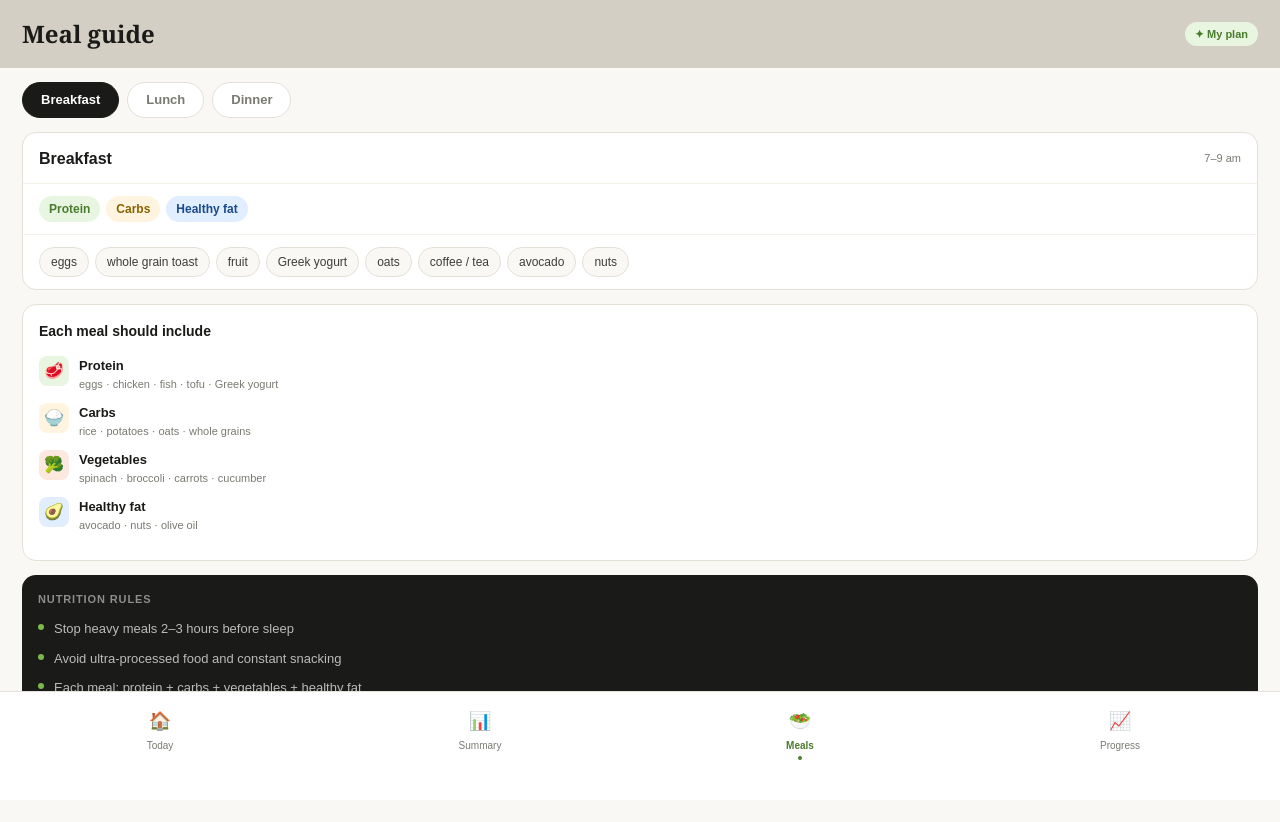
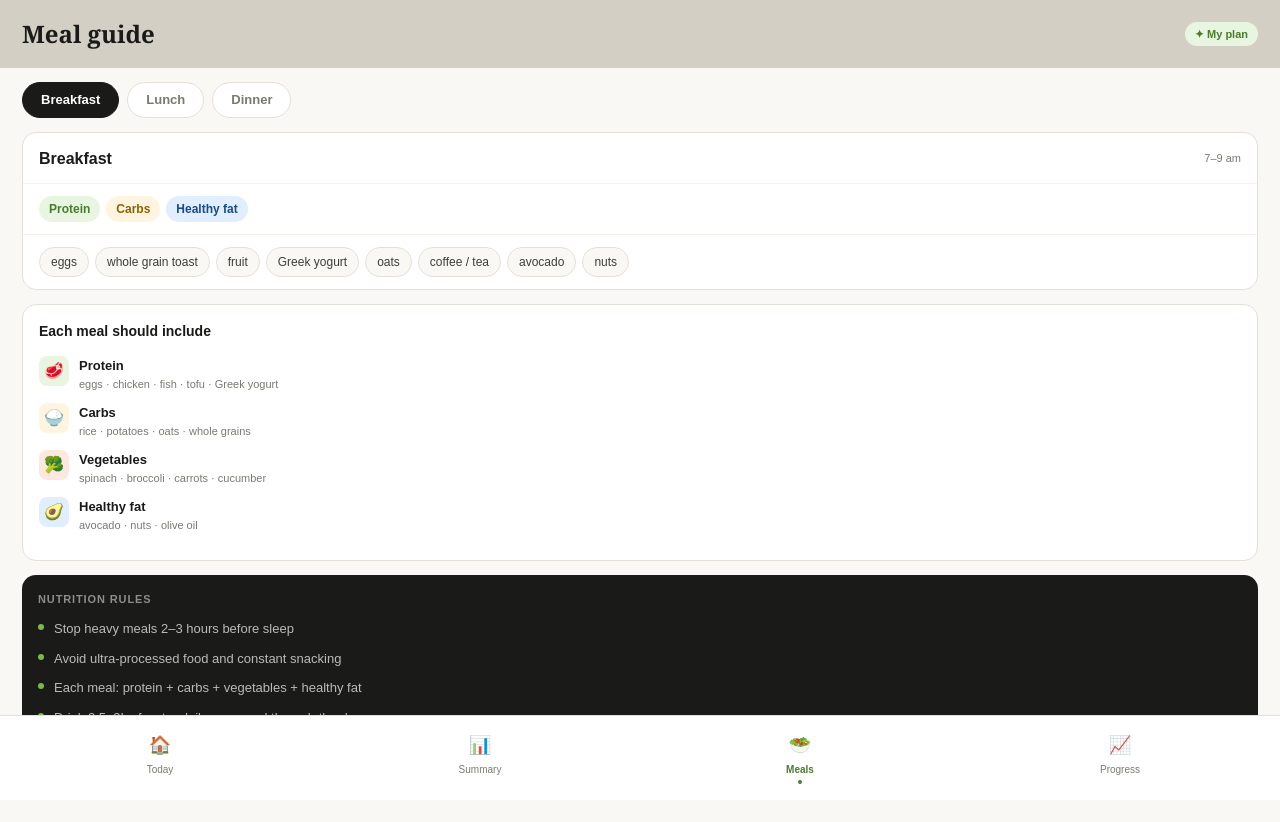
Before and after one commit to nesansatya/weekly-reset, a Next.js app: page /dashboard/meals in a window 1280 px wide. Shown: the top 822 px of the page. Built offline with nearby package versions, Linux system fonts and the light colour scheme.

Commit message:
fix: bottom nav safe area meals page

```diff
--- a/app/dashboard/meals/page.tsx
+++ b/app/dashboard/meals/page.tsx
@@ -46,7 +46,7 @@ export default function Meals() {
   const meal = meals[active]
 
   return (
-    <main style={s({ minHeight: '100dvh', background: '#faf8f4', fontFamily: "'DM Sans', Arial, sans-serif", paddingBottom: 120 })}>
+    <main style={s({ minHeight: '100dvh', background: '#faf8f4', fontFamily: "'DM Sans', Arial, sans-serif", paddingBottom: 100 })}>
 
       <div style={s({
         padding: '16px 22px 16px',
@@ -120,7 +120,8 @@ export default function Meals() {
       <div style={s({
         position: 'fixed', bottom: 0, left: 0, right: 0,
         background: 'white', borderTop: '1px solid #e4e0d8',
-        display: 'flex', padding: '10px 0 34px',
+        display: 'flex', paddingTop: 10,
+        paddingBottom: 'calc(env(safe-area-inset-bottom) + 10px)',
         zIndex: 100,
       })}>
         {[
```
